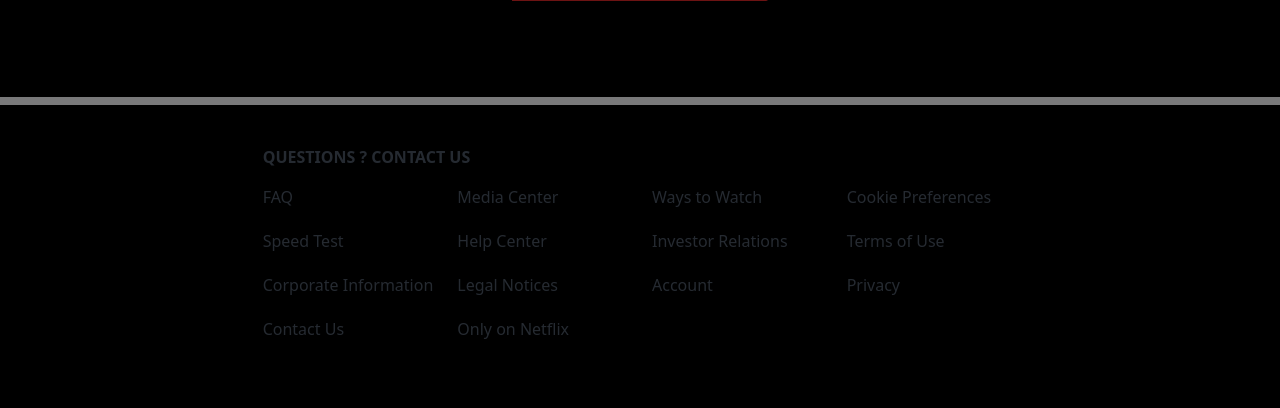
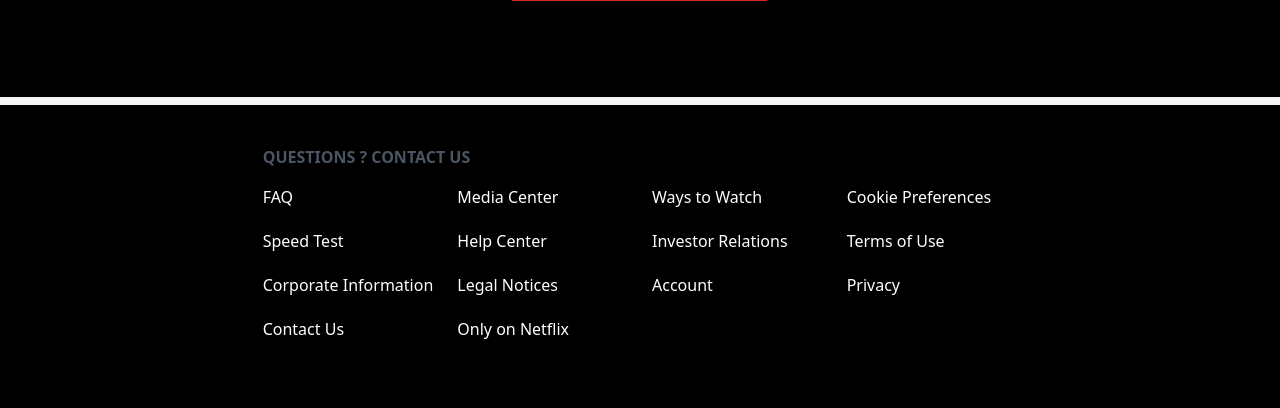
Before and after one commit to D4C-lolu/Netrix, a Django app: page / in a window 1280 px wide. Shown: the part 3463-3871 px from the top of the page. Run offline with Django 4.2, Linux system fonts and the light colour scheme.

Commit message:
Initial Commit to github

```diff
--- a/netrix/static/css/styles.css
+++ b/netrix/static/css/styles.css
@@ -964,8 +863,8 @@
   color: rgb(107 114 128 / var(--tw-placeholder-opacity));
 }
 
-.opacity-50 {
-  opacity: 0.5;
+.opacity-40 {
+  opacity: 0.4;
 }
 
 .outline-none {
--- a/netrix/templates/index.html
+++ b/netrix/templates/index.html
@@ -2,7 +2,7 @@
 
 {% endblock others %} {% block content %}
 
-<div class="absolute inset-0 h-full bg-black w-full opacity-50"></div>
+<div class="absolute inset-0 h-screen bg-black w-full opacity-40"></div>
 
 <section
   class="h-screen grid place-items-center pt-48 w-screen bg-black bg-opacity-75 showcase border-gray-600 border-b-8 bg-no-repeat w-full"
--- a/netrix/templates/partials/_footer.html
+++ b/netrix/templates/partials/_footer.html
@@ -7,46 +7,46 @@
           </h6>
         <div class="grid grid-cols-2 md:grid-cols-4 text-left mx-auto gap-y-1 gap-x-6">
           <p class="mb-4">
-            <a href="#faq" class="text-gray-600">FAQ</a>
+            <a href="#faq" class="text-white">FAQ</a>
           </p>
           <p class="mb-4">
-            <a href="#!" class="text-gray-600">Media Center</a>
+            <a href="#!" class="text-white">Media Center</a>
           </p>
           <p class="mb-4">
-            <a href="#!" class="text-gray-600">Ways to Watch</a>
+            <a href="#!" class="text-white">Ways to Watch</a>
           </p>
           <p class="mb-4">
-            <a href="#!" class="text-gray-600">Cookie Preferences</a>
+            <a href="#!" class="text-white">Cookie Preferences</a>
           </p>
           <p class="mb-4">
-            <a href="#!" class="text-gray-600">Speed Test</a>
+            <a href="#!" class="text-white">Speed Test</a>
           </p>
           <p class="mb-4">
-            <a href="#!" class="text-gray-600">Help Center</a>
+            <a href="#!" class="text-white">Help Center</a>
           </p>
           <p class="mb-4">
-            <a href="#!" class="text-gray-600">Investor Relations</a>
+            <a href="#!" class="text-white">Investor Relations</a>
           </p>
           <p class="mb-4">
-            <a href="#!" class="text-gray-600">Terms of Use</a>
+            <a href="#!" class="text-white">Terms of Use</a>
           </p>
           <p class="mb-4">
-            <a href="#!" class="text-gray-600">Corporate Information</a>
+            <a href="#!" class="text-white">Corporate Information</a>
           </p>
           <p class="mb-4">
-            <a href="#!" class="text-gray-600">Legal Notices</a>
+            <a href="#!" class="text-white">Legal Notices</a>
           </p>
           <p class="mb-4">
-            <a href="#!" class="text-gray-600">Account</a>
+            <a href="#!" class="text-white">Account</a>
           </p>
           <p class="mb-4">
-            <a href="#!" class="text-gray-600">Privacy</a>
+            <a href="#!" class="text-white">Privacy</a>
           </p>
           <p class="mb-4">
-            <a href="#!" class="text-gray-600">Contact Us</a>
+            <a href="#!" class="text-white">Contact Us</a>
           </p>
           <p class="mb-4">
-            <a href="#!" class="text-gray-600">Only on Netflix</a>
+            <a href="#!" class="text-white">Only on Netflix</a>
           </p>
         </div>
       </div>
```
Also changed, not shown: other parts of netrix/static/css/styles.css (+43 -176 lines).
